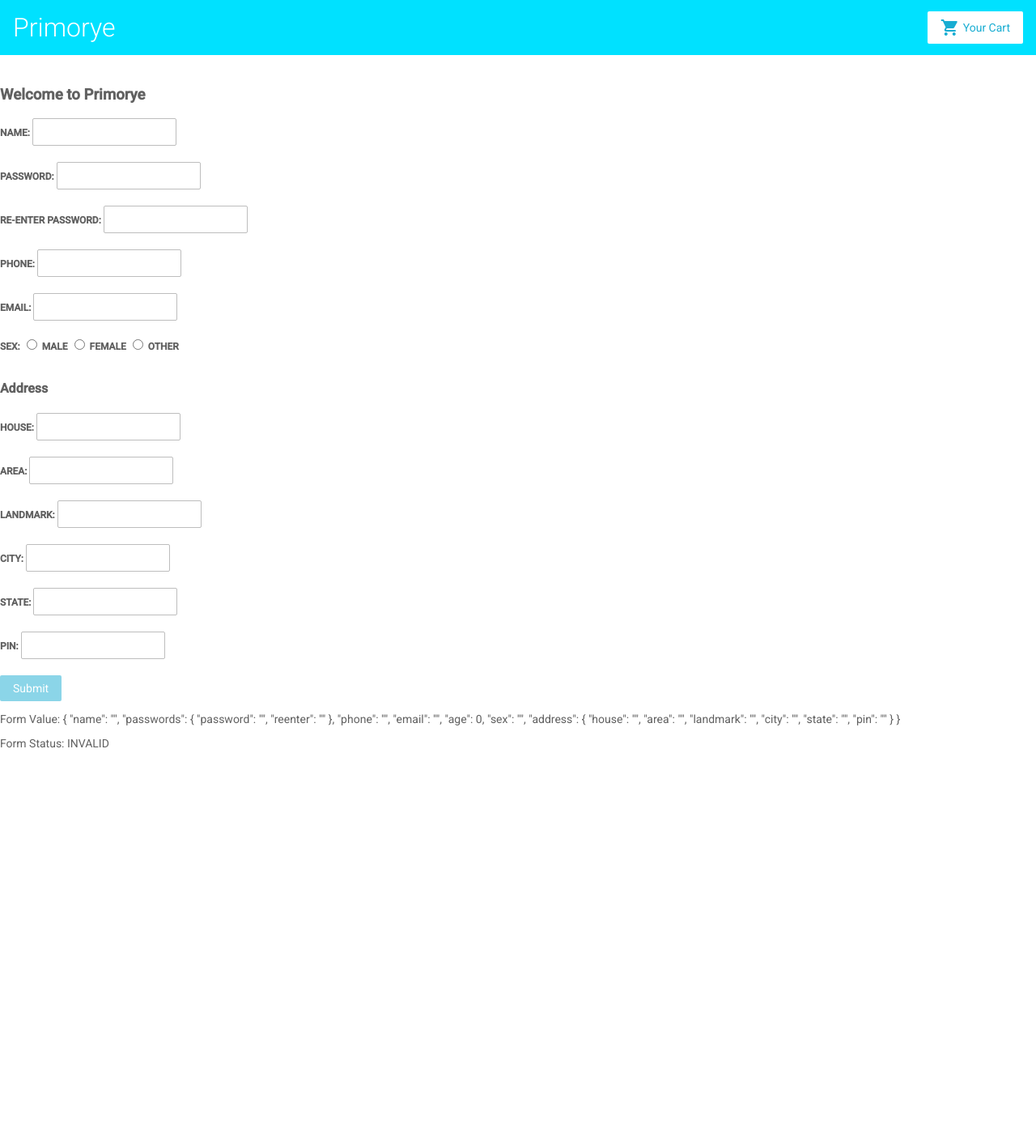
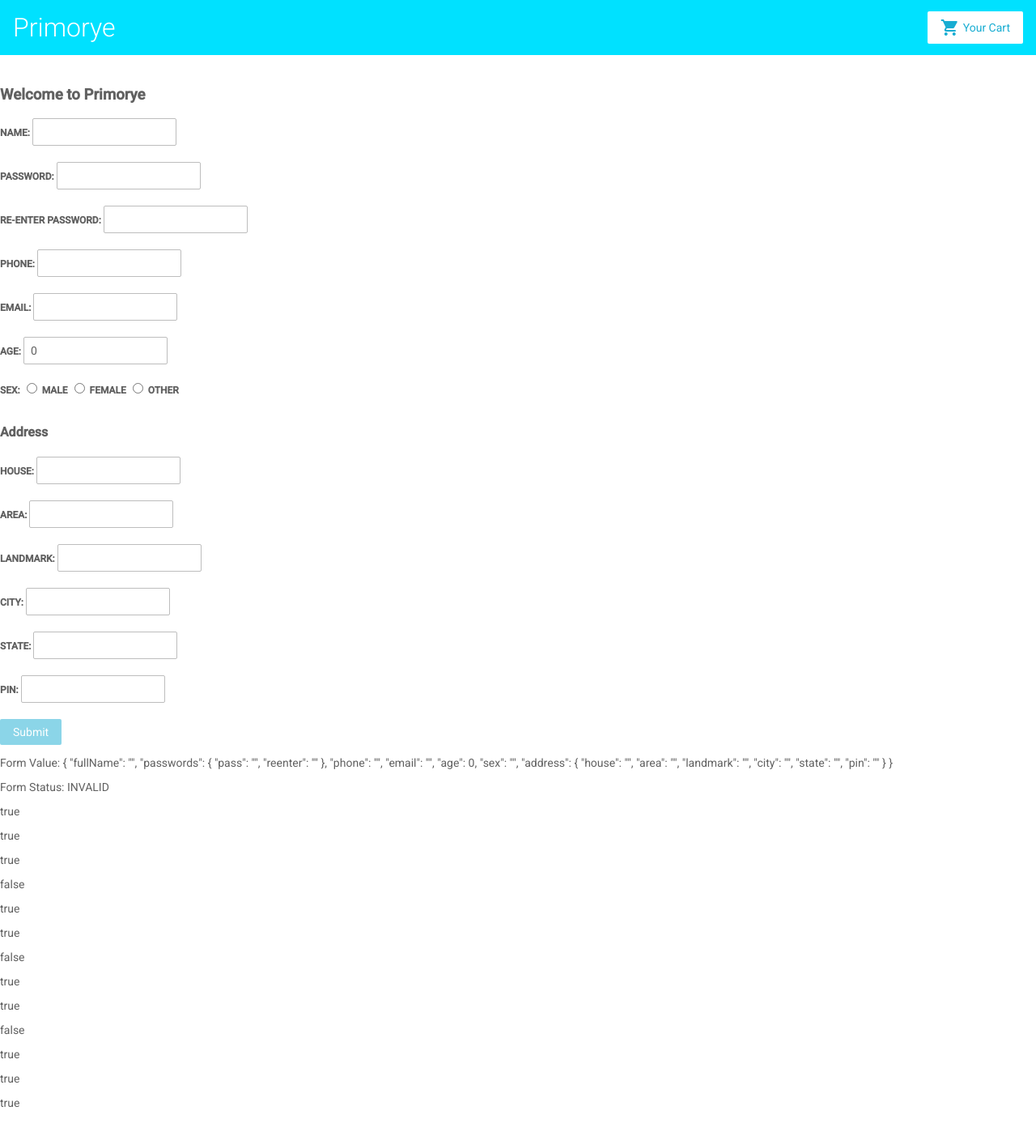
Before and after one commit to Pola8976/iwpjv1, an Angular app: page /signup in a window 1280 px wide. Shown: the whole page at 81% size. Before the commit the page ends 959 px from the top, so only its background shows below. Built offline with nearby package versions, Linux system fonts and the light colour scheme.

Commit message:
connection logic understood

```diff
--- a/src/app/app.component.ts
+++ b/src/app/app.component.ts
@@ -1,4 +1,5 @@
 import { Component } from '@angular/core';
+// import { Title } from '@angular/platform-browser'
 
 @Component({
   selector: 'app-root',
@@ -6,5 +7,5 @@ import { Component } from '@angular/core';
   styleUrls: ['./app.component.scss']
 })
 export class AppComponent {
-  title = 'Primorye';
+
 }
--- /dev/null
+++ b/src/app/backconn.service.ts
@@ -0,0 +1,21 @@
+import { Injectable } from '@angular/core';
+import { HttpClient } from '@angular/common/http';
+import { templateJitUrl } from '@angular/compiler';
+
+@Injectable({
+  providedIn: 'root'
+})
+export class BackconnService {
+
+  readonly rootUrl = 'http://localhost:3000/api';
+
+  temp: any;
+
+  constructor(
+    private http: HttpClient,
+  ) { }
+
+  getTest() {
+    return this.http.get(this.rootUrl + '/test');
+  }
+}
--- a/src/app/landing/landing.component.html
+++ b/src/app/landing/landing.component.html
@@ -5,3 +5,11 @@
 <div><a class="button" routerLink="/login">
     Login
 </a></div>
+
+<div><a class="button">
+    Test
+</a></div>
+
+<div>
+    {{ temp | json }}
+</div>
--- a/src/app/landing/landing.component.ts
+++ b/src/app/landing/landing.component.ts
@@ -1,4 +1,5 @@
 import { Component, OnInit } from '@angular/core';
+import { BackconnService } from '../backconn.service';
 
 @Component({
   selector: 'app-landing',
@@ -7,9 +8,15 @@ import { Component, OnInit } from '@angular/core';
 })
 export class LandingComponent implements OnInit {
 
-  constructor() { }
+  temp: any;
+
+  constructor(
+    private backconnService: BackconnService,
+  ) { }
 
   ngOnInit(): void {
+    this.backconnService.getTest().subscribe(data => {
+      this.temp = data;
+    });
   }
-
 }
--- a/src/app/signup/signup.component.html
+++ b/src/app/signup/signup.component.html
@@ -3,12 +3,12 @@
 <form [formGroup]="signupForm" (ngSubmit)="onSubmit()">
     <label>
         Name:
-        <input type="text" formControlName="name">
+        <input type="text" formControlName="fullName">
     </label>
     <div formGroupName="passwords">
         <label>
             Password:
-            <input type="password" formControlName="password">
+            <input type="password" formControlName="pass">
         </label>
         <label>
             Re-enter Password:
@@ -22,6 +22,10 @@
     <label>
         Email:
         <input type="email" formControlName="email">
+    </label>
+    <label>
+        Age:
+        <input type="number" formControlName="age">
     </label>
     <label>
         Sex:
@@ -64,3 +68,17 @@
 
 <p>Form Value: {{ signupForm.value | json }}</p>
 <p>Form Status: {{ signupForm.status }}</p>
+
+<p>{{ signupForm.get('fullName').invalid }}</p>
+<p>{{ signupForm.get(['passwords', 'pass']).invalid }}</p>
+<p>{{ signupForm.get(['passwords', 'reenter']).invalid }}</p>
+<p>{{ signupForm.get('phone').invalid }}</p>
+<p>{{ signupForm.get('age').invalid }}</p>
+<p>{{ signupForm.get('email').invalid }}</p>
+<p>{{ signupForm.get('sex').invalid }}</p>
+<p>{{ signupForm.get(['address', 'house']).invalid }}</p>
+<p>{{ signupForm.get(['address', 'area']).invalid }}</p>
+<p>{{ signupForm.get(['address', 'landmark']).invalid }}</p>
+<p>{{ signupForm.get(['address', 'city']).invalid }}</p>
+<p>{{ signupForm.get(['address', 'state']).invalid }}</p>
+<p>{{ signupForm.get(['address', 'pin']).invalid }}</p>
--- a/src/app/signup/signup.component.ts
+++ b/src/app/signup/signup.component.ts
@@ -1,5 +1,6 @@
 import { Component, OnInit } from '@angular/core';
 import { FormBuilder, Validators } from '@angular/forms'
+
 
 @Component({
   selector: 'app-signup',
@@ -8,14 +9,14 @@ import { FormBuilder, Validators } from '@angular/forms'
 })
 export class SignupComponent implements OnInit {
   signupForm = this.formBuilder.group({
-    name: ['', Validators.required],
+    fullName: ['', Validators.required],
     // username: ['', Validators.required],
     passwords: this.formBuilder.group({
-      password: ['', Validators.required, Validators.pattern("^(?=.*[a-z])(?=.*[A-Z])(?=.*\\d)(?=.*[@$!%*?&])[A-Za-z\\d@$!%*?&]{8,24}$")],
+      pass: ['', [Validators.required, Validators.pattern('(?=.*[a-z])(?=.*[A-Z])(?=.*[0-9])(?=.*[!@#$%^&]).{8,24}')]],
       reenter: ['', Validators.required],
     }),
-    phone: ['', Validators.pattern('^[0-9]$')],
-    email: ['', Validators.required, Validators.email],
+    phone: ['', Validators.pattern('[0-9]*')],
+    email: ['', [Validators.required, Validators.email]],
     age: [0, Validators.min(13)],
     sex: [''],
     address: this.formBuilder.group({
@@ -24,7 +25,7 @@ export class SignupComponent implements OnInit {
       landmark: [''],
       city: ['', Validators.required],
       state: ['', Validators.required],
-      pin: ['', Validators.required, Validators.pattern('[0-9]{6}')],
+      pin: ['', [Validators.required, Validators.pattern('^[0-9]{6}$')]],
     }),
   });
 
@@ -34,6 +35,7 @@ export class SignupComponent implements OnInit {
 
   onSubmit(): void {
     console.warn(this.signupForm.value);
+    this.signupForm.reset();
   }
 
   ngOnInit(): void {
```
Also changed, not shown: 2 other files (tests, documents, lock files or other folders).
